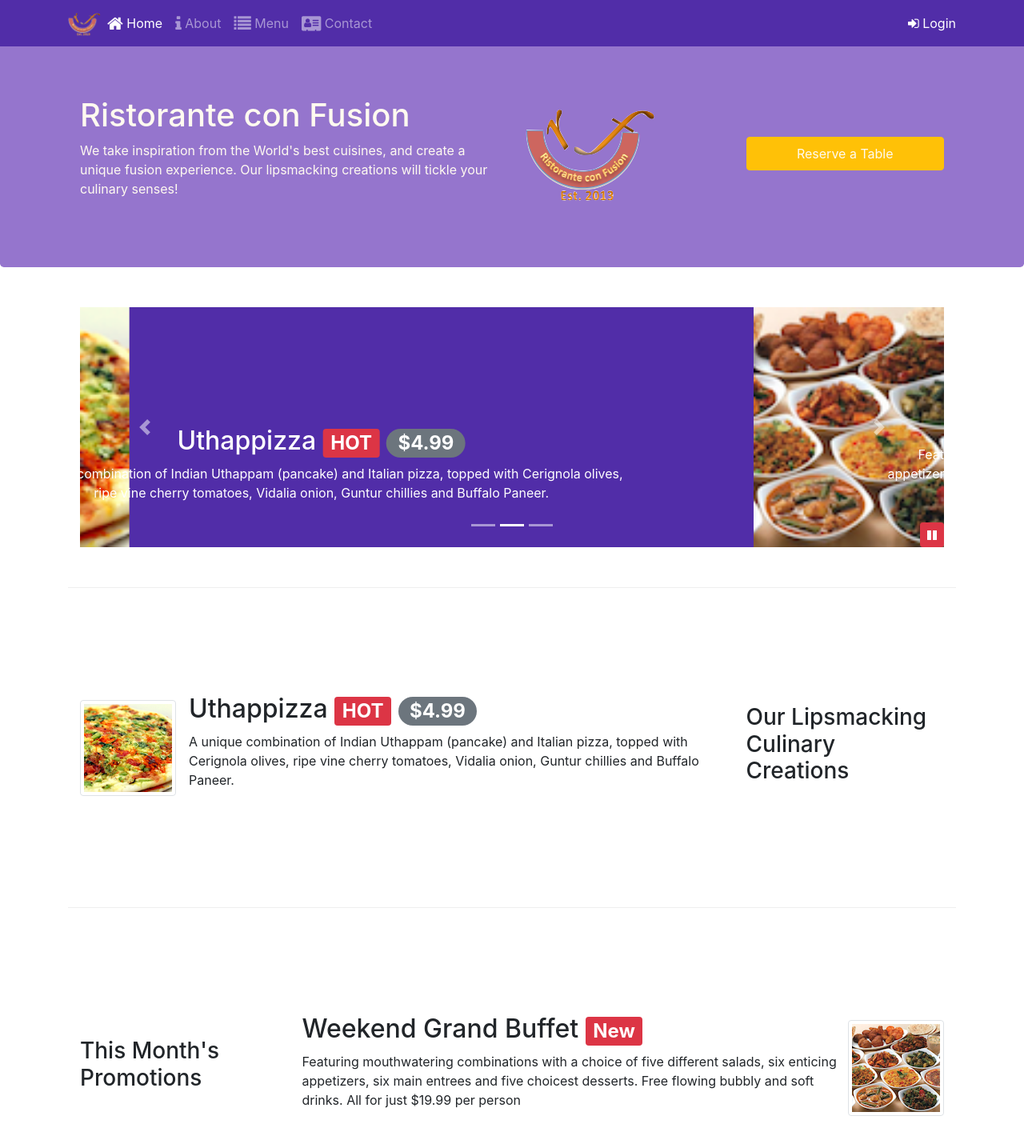
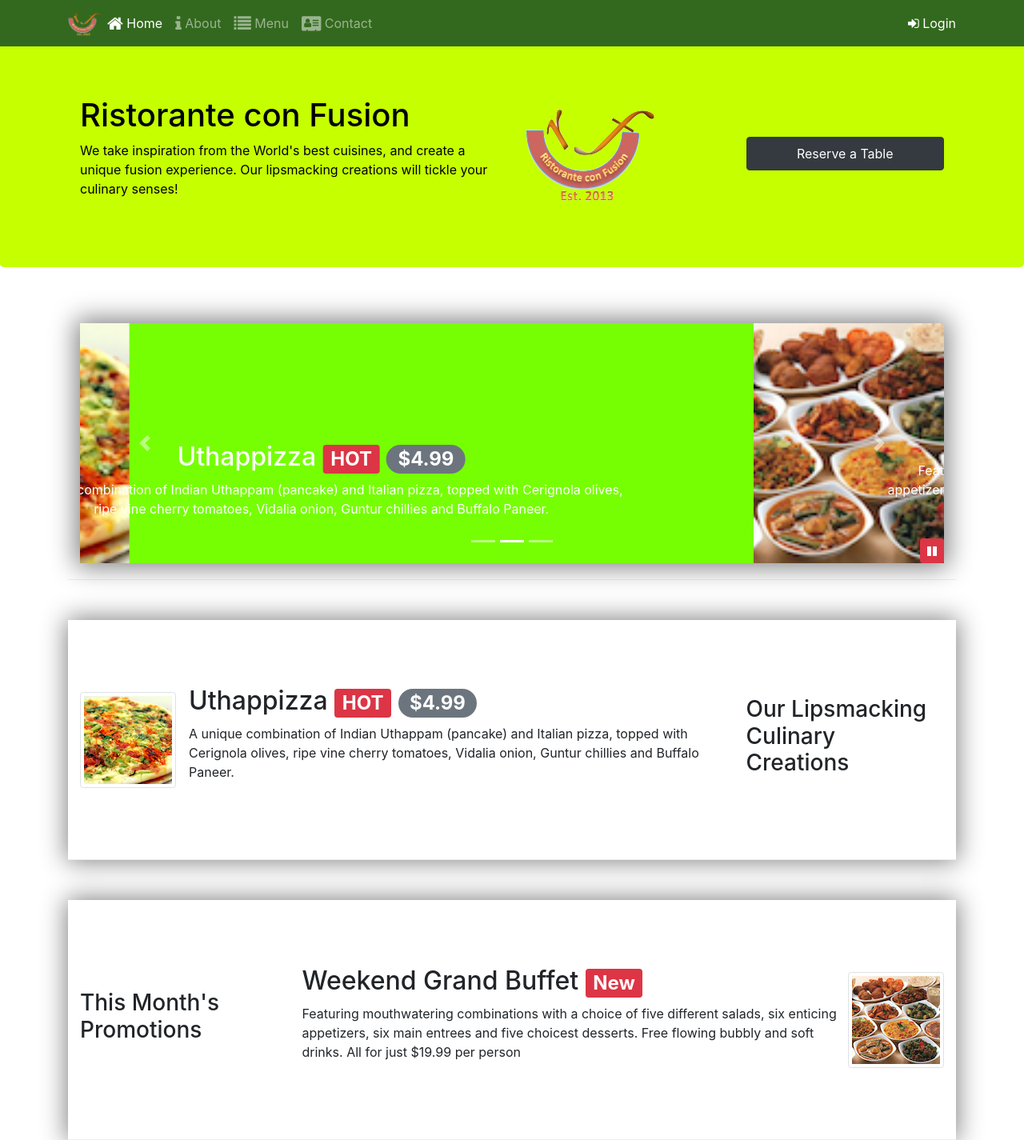
Before and after one commit to shashank-reddy-pulipelly/bootstrap-course-full-untill-gulp-, a website: page index.html in a window 1280 px wide. Shown: the top 1425 px of the page at 80% size. Drawn offline with nearby package versions, Linux system fonts and the light colour scheme.

Commit message:
final project

```diff
--- a/css/styles.css
+++ b/css/styles.css
@@ -3,10 +3,13 @@
   padding: 0px 0px; }
 
 .row-content {
-  margin: 0px auto;
-  padding: 50px 0px;
+  margin: 50px auto;
+  padding: 20px 0px;
   border-bottom: 1px ridge;
-  min-height: 400px; }
+  min-height: 300px;
+
+
+  }
 
 .footer {
   background-color: #D1C4E9;
@@ -16,8 +19,8 @@
 .jumbotron {
   margin: 0px auto;
   padding: 70px 30px;
-  background: #9575CD;
-  color: floralwhite; }
+  background: #C6FF00;
+  color: black; }
 
 address {
   font-size: 80%;
@@ -26,19 +29,22 @@ address {
 
 body {
   padding: 50px 0px 0px 0px;
-  z-index: 0; }
+  z-index: 0;
+ }
 
 .navbar-dark {
-  background-color: #512DA8; }
+  background-color: #33691E; }
 
 .tab-content {
   border-left: 1px solid #ddd;
   border-right: 1px solid #ddd;
   border-bottom: 1px solid #ddd;
-  padding: 10px; }
+  padding: 10px;
+  }
 
 .carousel {
-  background: #512DA8; }
+  background: #76FF03;
+  box-shadow: 0px 0px 30px 5px  grey;  }
   .carousel .carousel-item {
     height: 300px; }
     .carousel .carousel-item img {
@@ -54,7 +60,7 @@ body {
   z-index: 1; }
 
 .modal-content .modal-header {
-  background: #512DA8;
+  background: #C62828;
   color: white; }
   .modal-content .modal-header .modal-title h4 {
     color: white; }
@@ -63,3 +69,8 @@ body {
 
 .modal-content .modal-body {
   background: #D1C4E9; }
+
+
+  .aa{
+    box-shadow: 0px 0px 30px 2px  grey;
+  }
--- a/index.html
+++ b/index.html
@@ -94,7 +94,7 @@
                     <img src="img/logo.png" class="img-fluid">
                 </div>
                 <div class="col-12 col-sm-3 align-self-center">
-                    <a class="btn btn-warning nav-link btn-block "  id="rese" role="button">Reserve a Table</a>
+                    <a class="btn btn-dark text-white nav-link btn-block "  id="rese" role="button">Reserve a Table</a>
                 </div>
             </div>
         </div>
@@ -230,7 +230,7 @@
 
             </div>
         </div>
-            <div class="row row-content align-items-center">
+            <div class="row aa row-content align-items-center">
                 <div class="col-12 col-sm-4 order-sm-last col-md-3">
                     <h3>Our Lipsmacking Culinary Creations</h3>
                 </div>
@@ -247,7 +247,7 @@
               </div>
 
 
-              <div class="row row-content align-items-center">
+              <div class="row aa row-content align-items-center">
                 <div class="col-12 col-sm-4 col-md-3">
                     <h3>This Month's Promotions</h3>
                 </div>
@@ -266,7 +266,7 @@
                 </div>
               </div>
 
-              <div class="row row-content align-items-center">
+              <div class="row aa row-content align-items-center">
                 <div class="col-12 col-sm-4 order-sm-last col-md-3">
                     <h3>Meet our Culinary Specialists</h3>
                 </div>
```
